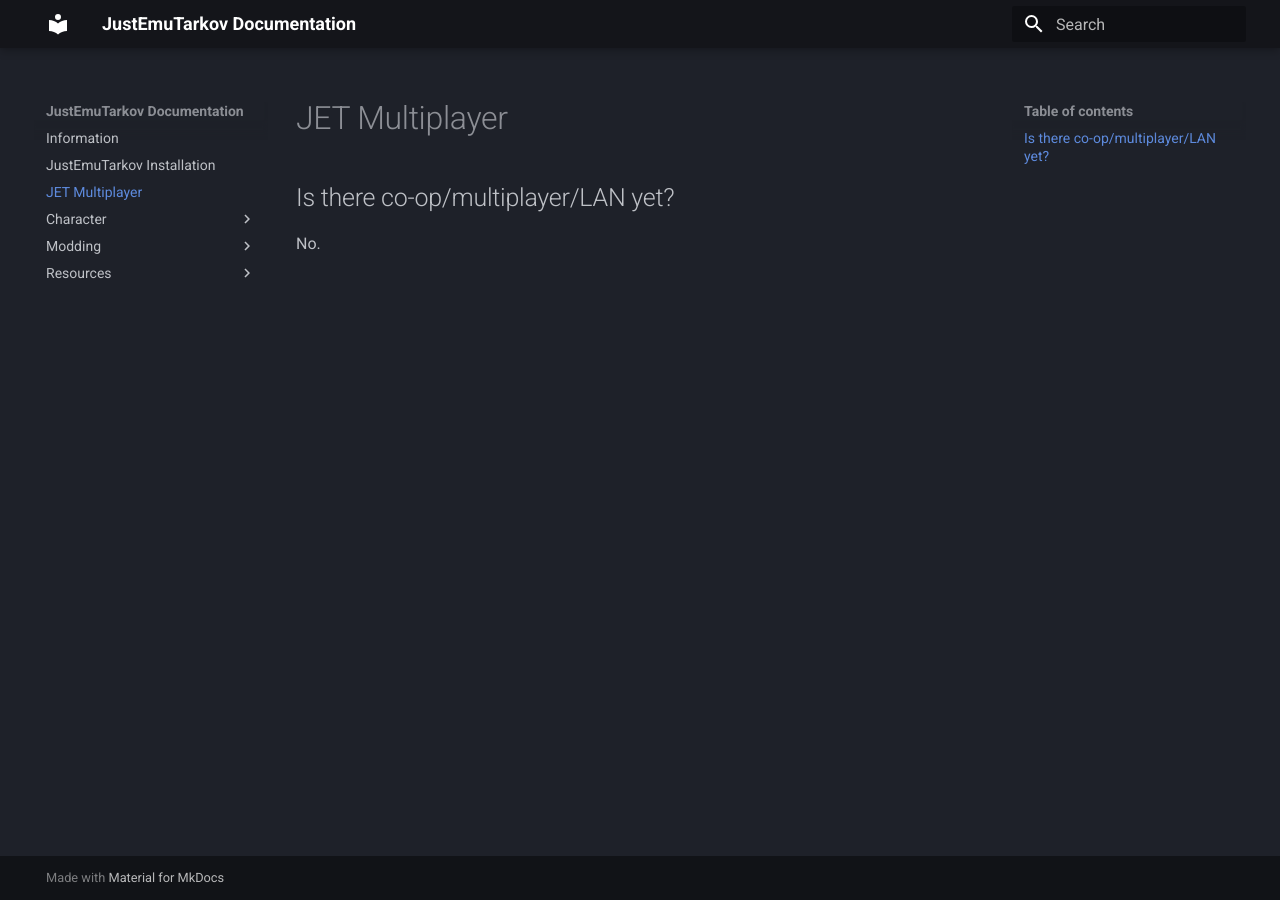
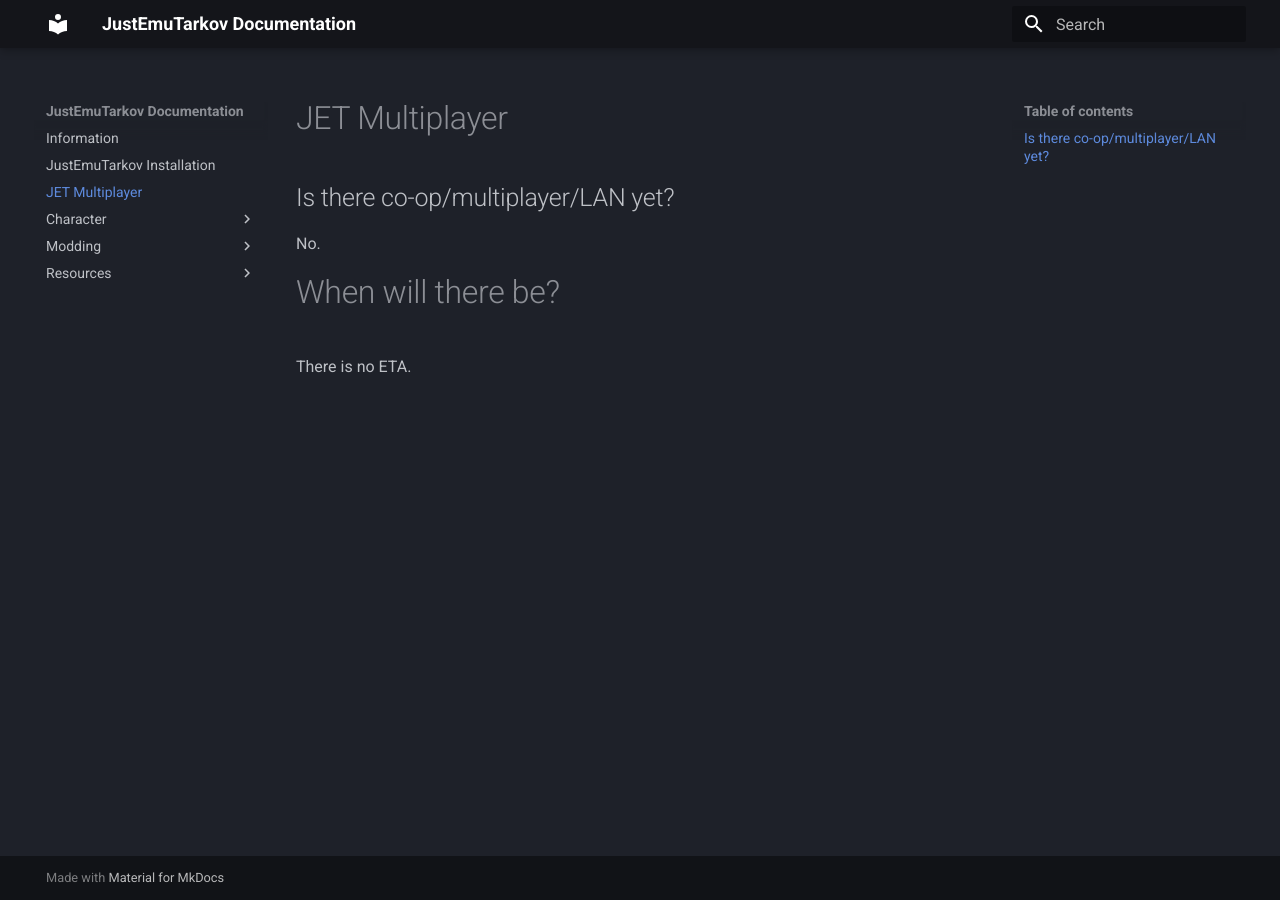
Before and after one commit to themaoci/jet-docs, an MkDocs documentation site: the page built from docs/jet-multiplayer.md, in a window 1280 px wide. Built offline with MkDocs 1.6.1 and Material for MkDocs 9.7.7, drawn with Linux system fonts in a browser that asks for light colours.

Commit message:
Add quick mp update

```diff
--- a/docs/jet-multiplayer.md
+++ b/docs/jet-multiplayer.md
@@ -3,3 +3,7 @@
 ## Is there co-op/multiplayer/LAN yet?
 
 No.
+
+# When will there be?
+
+There is no ETA.
```
